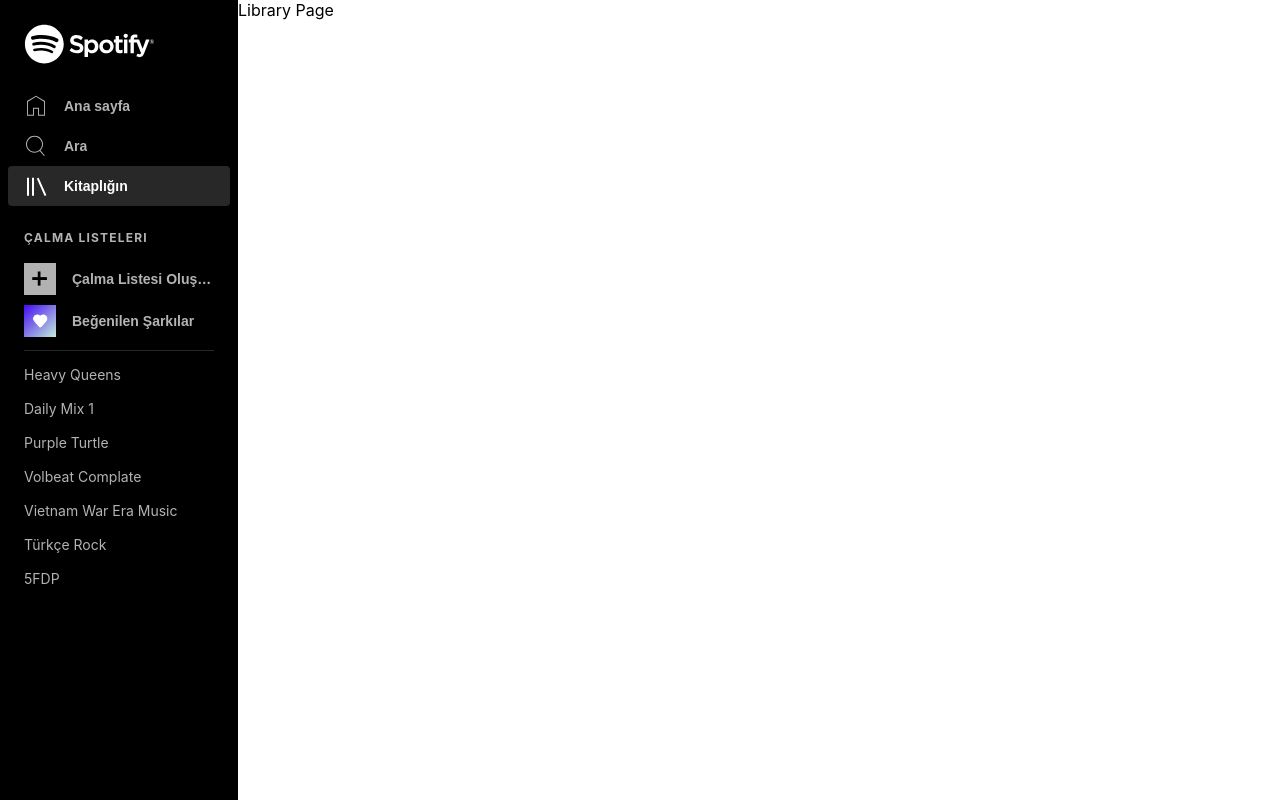
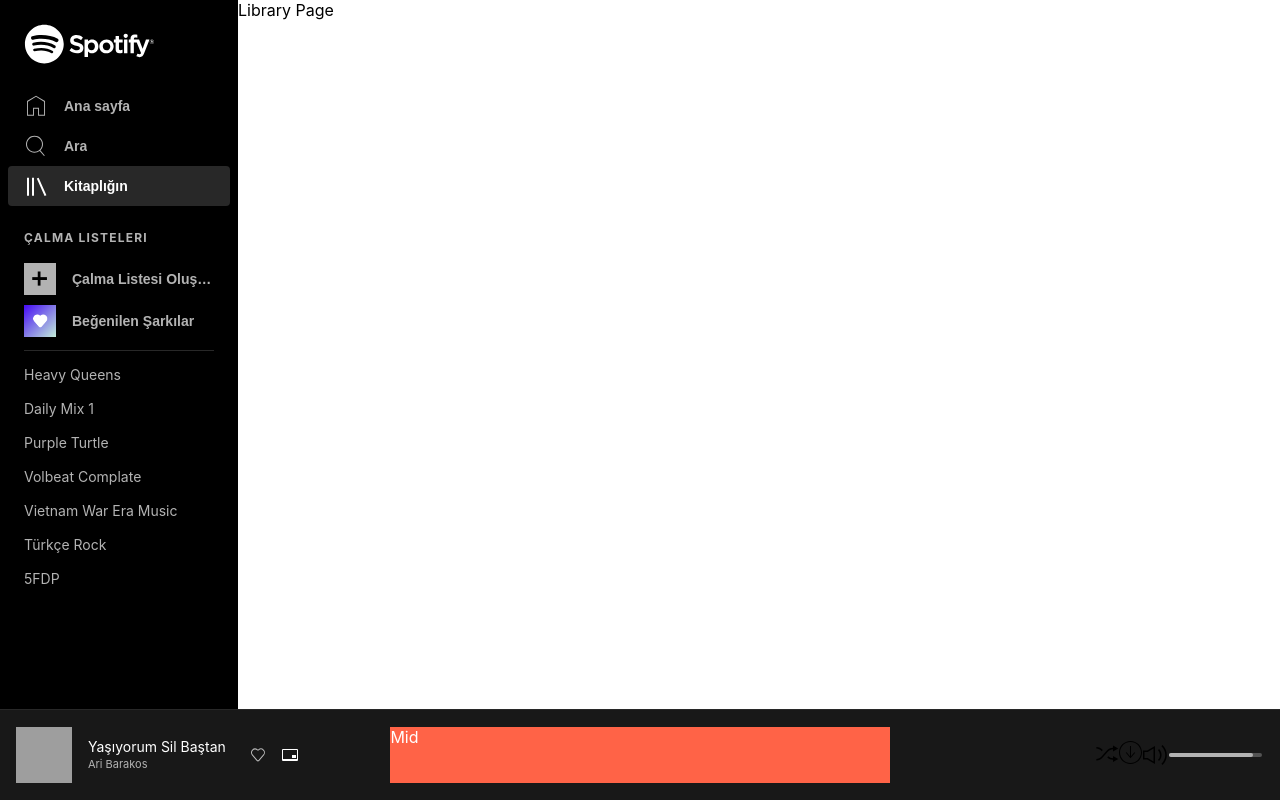
Before and after one commit to oguz3/spotify-web-player, a React (Create React App) app: page /library in a window 1280 px wide. Built offline with nearby package versions, Linux system fonts and the light colour scheme; grey boxes are pictures that could not be loaded.

Commit message:
Added footer and footer-left component.

```diff
--- a/src/App.js
+++ b/src/App.js
@@ -5,16 +5,17 @@
 } from "react-router-dom";
 import styles from './style/App.module.css';
 
+import Sidebar from './component/sidebar/sidebar';
+import Footer from './component/footer/footer';
 import Home from './pages/home';
 import Search from './pages/search';
 import Library from './pages/library';
-import Sidebar from './component/sidebar/sidebar';
 
 function App() {
   return (
         <Router>
         <div className={styles.layout}>
-          <Sidebar/>
+          <Sidebar />
           <Switch>
             <Route exact path="/">
                 <Home />
@@ -26,6 +27,7 @@
                 <Library>Library Page</Library>
             </Route>
           </Switch>
+          <Footer />
         </div>
       </Router>
   );
--- /dev/null
+++ b/src/component/footer/footer-left.js
@@ -0,0 +1,50 @@
+import * as Icons from '../icons';
+import TextRegularM from '../text/text-regular-m';
+
+import styles from "./footer-left.module.css";
+
+function FooterLeft(){
+    return (
+        <div className={styles.footerLeft}>
+            <ImgBox />
+            <SongDetails />
+            <Like />
+            <PipToogle />
+        </div>
+    );
+}
+
+function ImgBox(){
+    return (
+        <div className={styles.imgBox}>
+            <img src={'https://i.scdn.co/image/ab67616d000048511d26b3e7ea803059a6e4ffea'} />
+        </div>
+    );
+}
+
+function SongDetails(){
+    return (
+        <div className={styles.songDetails}>
+            <TextRegularM>Yaşıyorum Sil Baştan</TextRegularM>
+            <TextRegularM><small>Ari Barakos</small></TextRegularM>
+        </div>
+    );
+}
+
+function Like(){
+    return (
+        <div className={styles.likeBox}>
+            <Icons.Like />
+        </div>
+    );
+}
+
+function PipToogle(){
+    return (
+        <div className={styles.pipBox}>
+            <Icons.Corner />
+        </div>
+    );
+}
+
+export default FooterLeft;
--- /dev/null
+++ b/src/component/footer/footer-left.module.css
@@ -0,0 +1,37 @@
+.footerLeft{
+    display: flex;
+    align-items: center;
+    justify-content: flex-start;
+}
+.imgBox{
+    width: 56px;
+    height: 56px;
+}
+.imgBox img{
+    width: 100%;
+    height: 100%;
+}
+.songDetails{
+    margin-left: 16px;
+    margin-right: 16px;
+}
+.songDetails p{
+    margin: 0px;
+}
+.songDetails p small{
+    color: rgb(179, 179, 179);
+    font-size: 11px;
+}
+.likeBox,
+.pipBox{
+    width: 32px;
+    height: 32px;
+    display: flex;
+    align-items: center;
+    justify-content: center;
+}
+.likeBox svg,
+.pipBox svg{
+    font-size: 16px;
+    fill: hsla(0,0%,100%,.7);
+}
--- /dev/null
+++ b/src/component/footer/footer-mid.js
@@ -0,0 +1,11 @@
+import styles from "./footer-mid.module.css";
+
+function FooterMid(){
+    return (
+        <div className={styles.footerMid}>
+            Mid
+        </div>
+    );
+}
+
+export default FooterMid;
--- /dev/null
+++ b/src/component/footer/footer-mid.module.css
@@ -0,0 +1,3 @@
+.footerMid{
+    background-color: tomato;
+}
--- /dev/null
+++ b/src/component/footer/footer-right.js
@@ -0,0 +1,41 @@
+import * as Icons from '../icons';
+import RangeSlider from './range-slider';
+
+import styles from "./footer-right.module.css";
+
+function FooterRight(){
+    return (
+        <div className={styles.footerRight}>
+            <AddList />
+            <Connect />
+            <SoundLevel />
+        </div>
+    );
+}
+
+function AddList(){
+    return (
+        <div className={styles.addList}>
+            <Icons.Mix />
+        </div>
+    );
+}
+
+function Connect(){
+    return (
+        <div className={styles.connect}>
+            <Icons.DownloadApp />
+        </div>
+    );
+}
+
+function SoundLevel(){
+    return (
+        <div className={styles.soundBar}>
+            <Icons.Sound />
+            <RangeSlider value="90"/>
+        </div>
+    );
+}
+
+export default FooterRight;
--- /dev/null
+++ b/src/component/footer/footer-right.module.css
@@ -0,0 +1,12 @@
+.footerRight {
+    display: flex;
+    align-items: center;
+    justify-content: flex-end;
+}
+.soundBar{
+    display: flex;
+    align-items: center;
+}
+.soundBar input{
+    width: 93px;
+}
--- /dev/null
+++ b/src/component/footer/footer.js
@@ -0,0 +1,19 @@
+import FooterLeft from './footer-left';
+import FooterMid from './footer-mid';
+import FooterRight from './footer-right';
+
+import styles from "./footer.module.css";
+
+function Footer(){
+    return (
+        <footer className={styles.footer}>
+            <div className={styles.nowplayingbar}>
+                <FooterLeft />
+                <FooterMid />
+                <FooterRight />
+            </div>
+        </footer>
+    );
+}
+
+export default Footer;
--- /dev/null
+++ b/src/component/footer/footer.module.css
@@ -0,0 +1,16 @@
+.footer{
+    position: fixed;
+    left: 0;
+    right: 0;
+    bottom: 0;
+    height: auto;
+    width: 100%;
+}
+.nowplayingbar{
+    display: grid;
+    grid-template-columns: 30% 40% 30%;
+    background-color: var(--card-background);
+    border-top: 1px solid var(--sidenav-active);
+    padding: 17px 16px;
+    color: #fff;
+}
--- /dev/null
+++ b/src/component/footer/range-slider.js
@@ -0,0 +1,11 @@
+import styles from "./range-slider.module.css";
+
+function RangeSlider({value}){
+    return (
+        <div className={styles.progressBar}>
+            <input type="range" className={styles.range__slider} min="0" max="100" step=".1" defaultValue={value} />
+        </div>
+    );
+}
+
+export default RangeSlider;
--- /dev/null
+++ b/src/component/footer/range-slider.module.css
@@ -0,0 +1,58 @@
+.progressBar{
+	display: flex;
+    align-items: center;
+}
+.range__slider {
+	-webkit-appearance: none;
+	background-color: #535353;
+	height: 4px;
+	overflow: hidden;
+	width: auto;
+	border-radius: 2px;
+}
+.range__slider::-webkit-slider-runnable-track {
+	-webkit-appearance: none;
+	height: 4px;
+}
+.range__slider::-webkit-slider-thumb {
+	-webkit-appearance: none;
+	position: relative;
+	z-index: 9;
+	background: #b3b3b3;
+	border-radius: 50%;
+	box-shadow: -210px 0 0 208px #b3b3b3;
+	cursor: pointer;
+	height: 4px;
+	width: 4px;
+	border: 0;
+}
+.range__slider::-moz-range-thumb {
+	background: #b3b3b3;
+	border-radius: 50%;
+	box-shadow: -210px 0 0 208px #b3b3b3;
+	cursor: pointer;
+	height: 4px;
+	width: 4px;
+	border: 0;
+}
+.range__slider::-moz-range-track {
+	background-color: #535353;
+}
+.range__slider::-moz-range-progress {
+	background-color: #b3b3b3;
+	height: 4px;
+}
+.range__slider::-ms-fill-upper {
+	background-color: #535353;
+}
+.range__slider::-ms-fill-lower {
+	background-color: #b3b3b3;
+}
+.progressBar:hover .range__slider::-webkit-slider-thumb {
+	background: #1db954;
+	box-shadow: -210px 0 0 208px #1db954;
+}
+.progressBar:hover .range__slider::-moz-range-thumb {
+	background: #1db954;
+	box-shadow: -210px 0 0 208px #1db954;
+}
```
